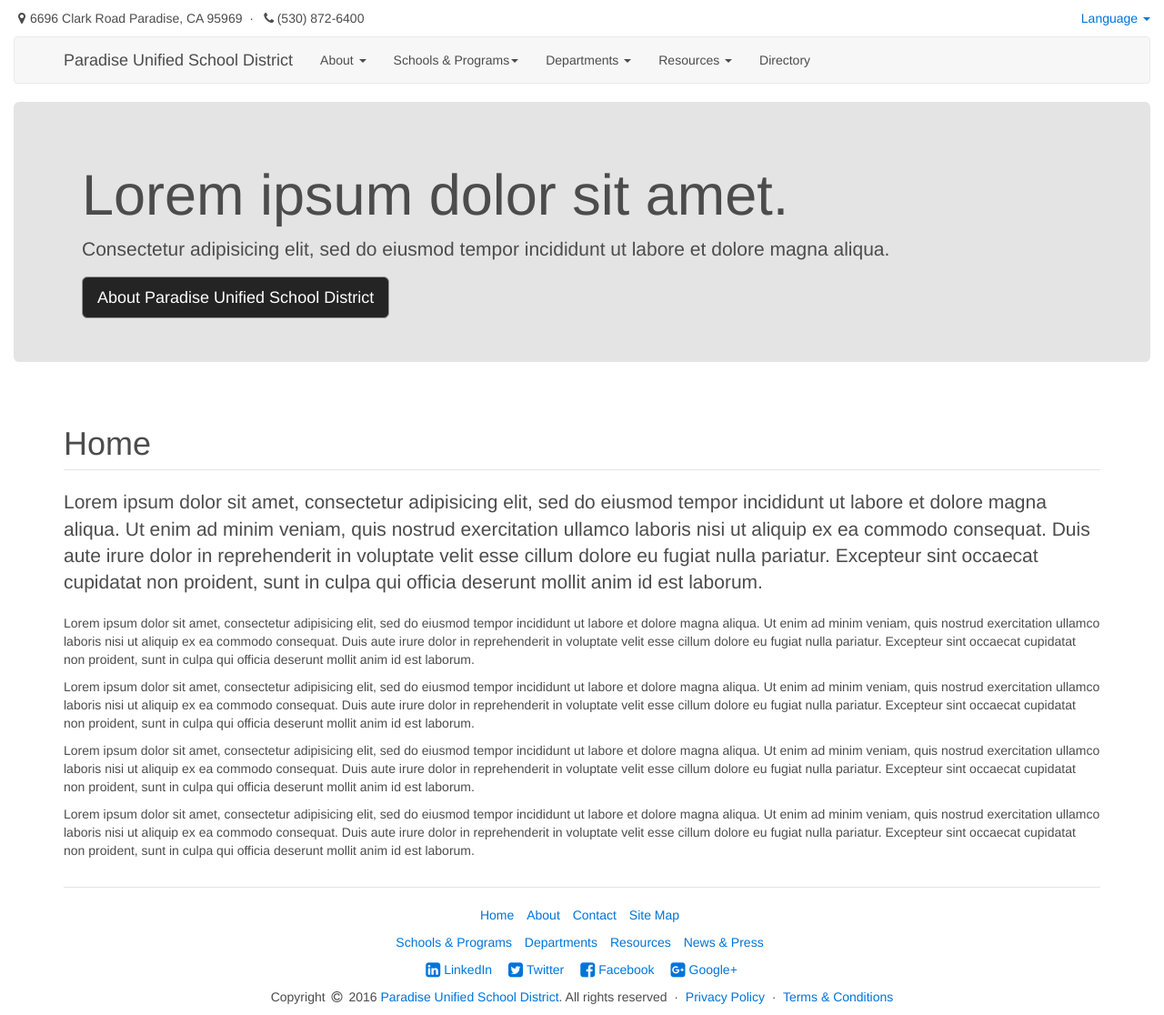
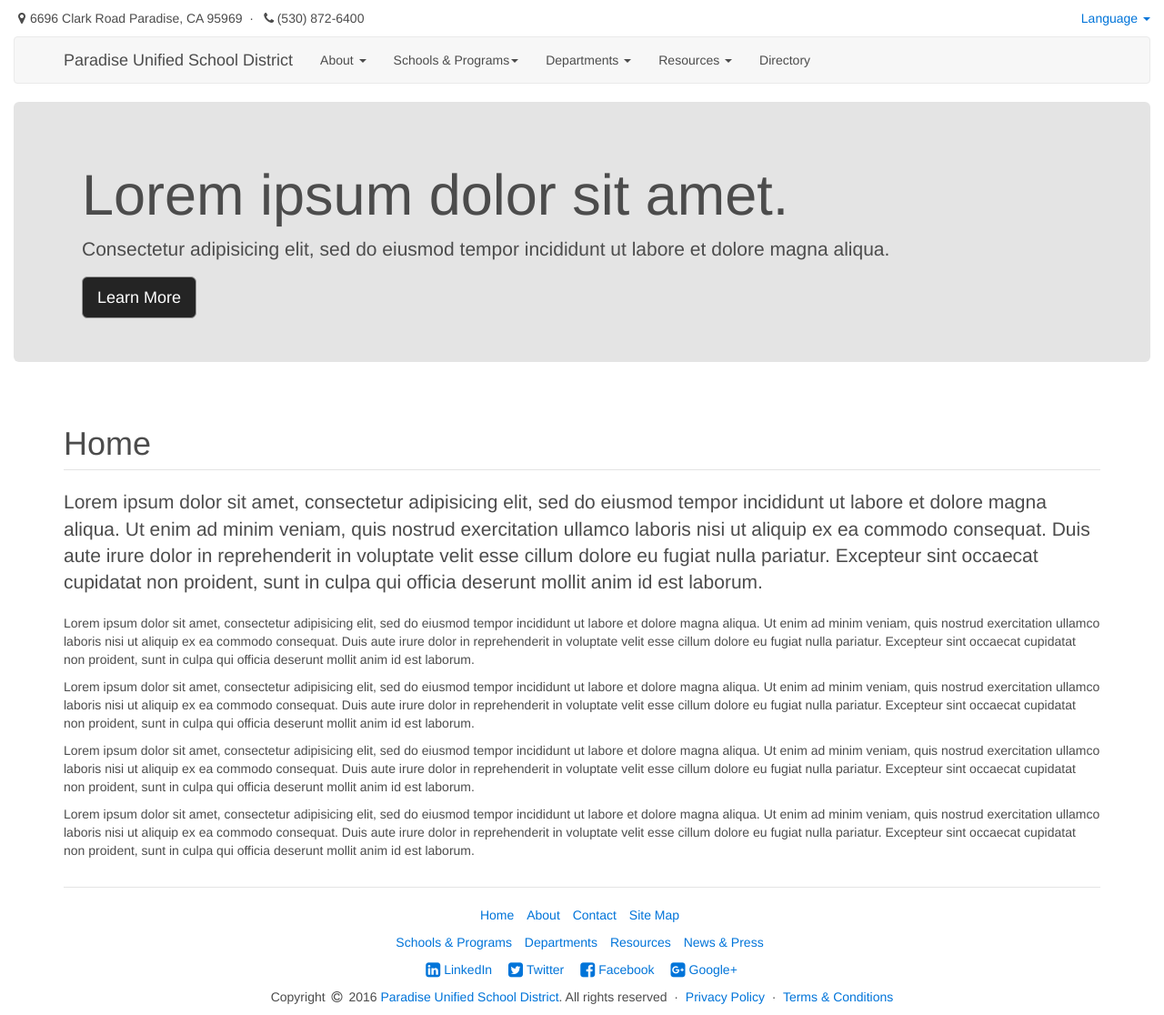
Before and after one commit to studiocraft/Paradise_Unified_School_District, a Jekyll site: the page built from index.html, in a window 1280 px wide. Shown: the whole page at 91% size. Built offline with Jekyll 4.4.1, drawn with Linux system fonts in a browser that asks for light colours; the list of posts is cut into pages by our own code.

Commit message:
fix button length

```diff
--- a/index.html
+++ b/index.html
@@ -9,7 +9,7 @@
     Lorem ipsum dolor sit amet.
     </h1>
     <p class="lead">Consectetur adipisicing elit, sed do eiusmod tempor incididunt ut labore et dolore magna aliqua.</p>
-    <button class="btn btn-lg btn-default" type="button">About {{ site.title }}</button>
+    <button class="btn btn-lg btn-default" type="button">Learn More</button>
   </div>
 </section>
 <section class="container">
```
